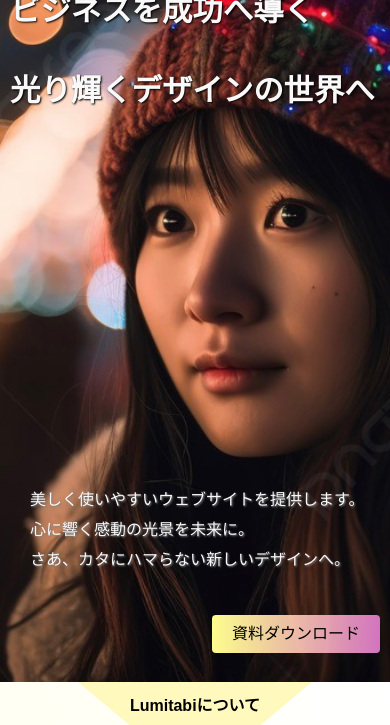
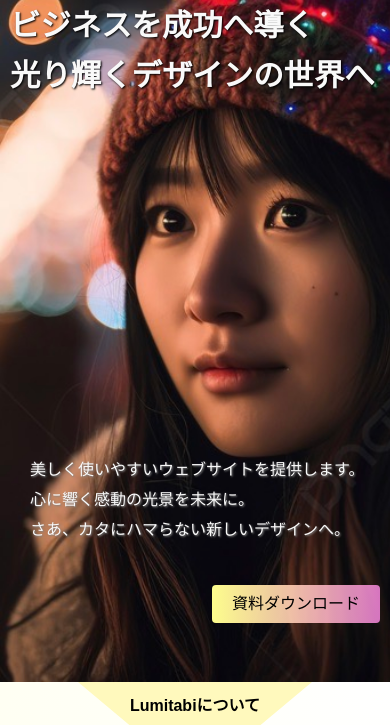
Before and after one commit to matatabi928/Lumitabi_vol1, a plain HTML site: page index.html in a window 390 px wide. Shown: the part 83-808 px from the top of the page. Drawn offline with Linux system fonts and the light colour scheme.

Commit message:
20230604

```diff
--- a/stylesheets/style-mobile.css
+++ b/stylesheets/style-mobile.css
@@ -1,8 +1,11 @@
+
 @media screen and (max-width: 48em) {
 
 h1 {
     font-size: 1.9rem;
     padding-left: 10px;
+    padding-top: 30px;
+    line-height: 50px;
 }
 
 h2 {
```
Also changed, not shown: 1 other file.
